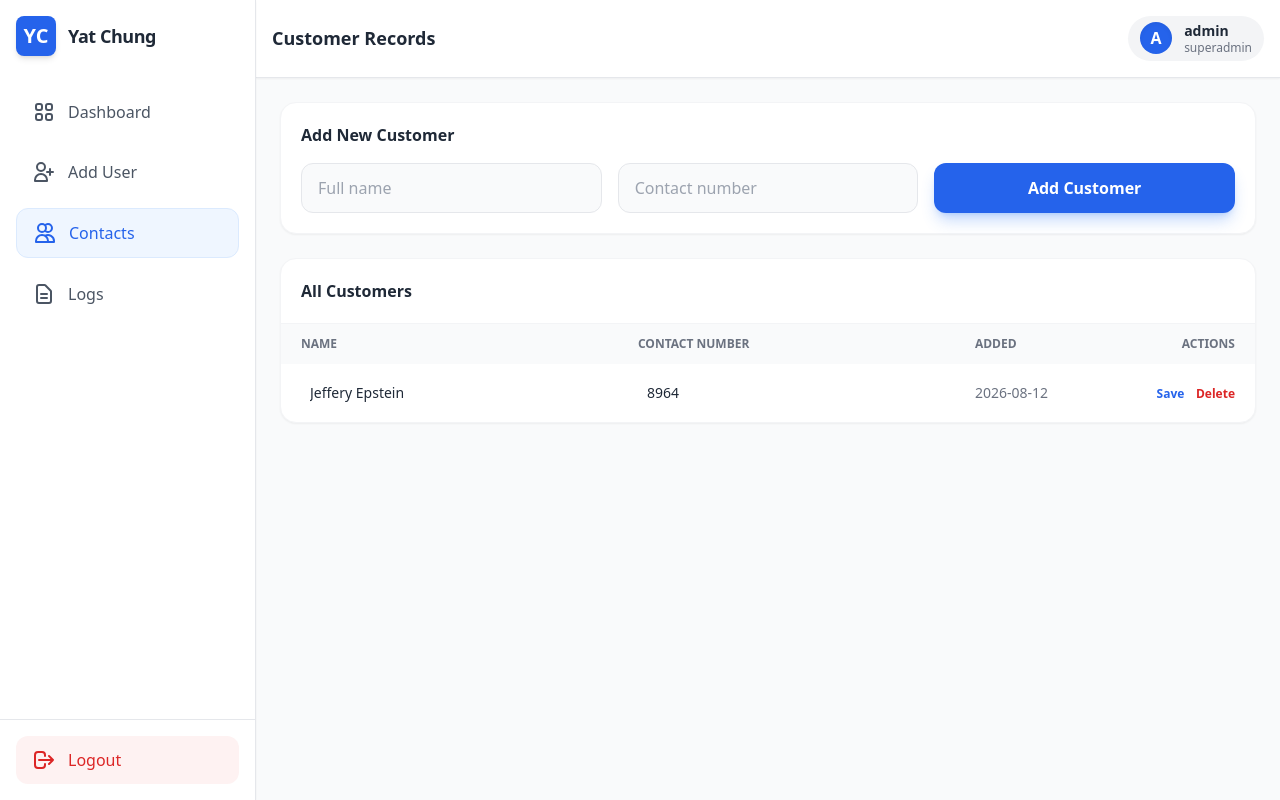
After one commit to MathisLam/Car_dealership_inventory_management_system, a Flask app: page /customers in a window 1280 px wide. The commit adds this page. Run offline with Flask 3, Linux system fonts and the light colour scheme; a user stored in the database is signed in; data comes from the database, SQL or seed files in the repository; both versions use the stored data as it was after the commit; some libraries are stand-ins or nearby versions.

Commit message:
Add customer management

```diff
--- a/app.py
+++ b/app.py
@@ -13,7 +13,7 @@ app = Flask(__name__)
 # Basic Configuration
 app.config['SECRET_KEY'] = 'dev_super_secret_key'
 app.config['SQLALCHEMY_DATABASE_URI'] = 'sqlite:///dealership_dev.db'
-app.config['SQLALCHEMY_TRACK_MODIFICATIONS'] = False
+app.config['SQLALCHEMY_TRFACK_MODIFICATIONS'] = False
 
 # Initialize Extensions
 db = SQLAlchemy(app)
@@ -219,6 +219,65 @@ def mark_sold(item_id):
 
     flash(f'Vehicle {item.make} {item.model} marked as Sold!', 'success')
     return redirect(url_for('dashboard'))
+
+@app.route('/add-customer', methods=['POST'])
+@login_required
+@requires_roles('owner', 'co_owner', 'senior_staff', 'staff')
+def add_customer():
+    name = request.form.get('name')
+    contact_number = request.form.get('contact_number')
+
+    if not name or not contact_number:
+        flash('Name and contact number are required.', 'error')
+        return redirect(url_for('customers'))
+
+    new_customer = Customer(name=name, contact_number=contact_number)
+    db.session.add(new_customer)
+
+    log = AuditLog(user_id=current_user.id, action=f"Added customer: {name}")
+    db.session.add(log)
+    db.session.commit()
+
+    flash('Customer added successfully!', 'success')
+    return redirect(url_for('customers'))
+
+
+@app.route('/edit-customer/<int:customer_id>', methods=['POST'])
+@login_required
+@requires_roles('owner', 'co_owner', 'senior_staff', 'staff')
+def edit_customer(customer_id):
+    customer = Customer.query.get_or_404(customer_id)
+    customer.name = request.form.get('name')
+    customer.contact_number = request.form.get('contact_number')
+
+    log = AuditLog(user_id=current_user.id, action=f"Edited customer ID {customer.id}")
+    db.session.add(log)
+    db.session.commit()
+
+    flash('Customer updated successfully!', 'success')
+    return redirect(url_for('customers'))
+
+
+@app.route('/delete-customer/<int:customer_id>', methods=['POST'])
+@login_required
+@requires_roles('owner', 'co_owner', 'senior_staff')
+def delete_customer(customer_id):
+    customer = Customer.query.get_or_404(customer_id)
+    log = AuditLog(user_id=current_user.id, action=f"Deleted customer: {customer.name}")
+    db.session.add(log)
+    db.session.delete(customer)
+    db.session.commit()
+
+    flash('Customer deleted.', 'success')
+    return redirect(url_for('customers'))
+
+
+@app.route('/customers')
+@login_required
+@requires_roles('owner', 'co_owner', 'senior_staff', 'staff')
+def customers():
+    all_customers = Customer.query.order_by(Customer.created_at.desc()).all()
+    return render_template('customers.html', user=current_user, customers=all_customers)
 
 @app.route('/add-task', methods=['POST'])
 @login_required
--- /dev/null
+++ b/templates/customers.html
@@ -0,0 +1,171 @@
+<!DOCTYPE html>
+<html lang="en" class="light">
+<head>
+    <meta charset="UTF-8">
+    <meta name="viewport" content="width=device-width, initial-scale=1.0">
+    <title>Yat Chung Car Co. - Customers</title>
+    <script src="https://cdn.tailwindcss.com"></script>
+    <script>
+        tailwind.config = {
+            darkMode: 'class',
+            theme: {
+                extend: {
+                    colors: {
+                        primary: '#2563eb',
+                        secondary: '#475569',
+                        success: '#16a34a',
+                        warning: '#ea580c',
+                        danger: '#dc2626',
+                    }
+                }
+            }
+        }
+    </script>
+    <style>
+        body { transition: background-color 0.3s ease, color 0.3s ease; }
+        ::-webkit-scrollbar { width: 8px; }
+        ::-webkit-scrollbar-track { background: transparent; }
+        ::-webkit-scrollbar-thumb { background: #cbd5e1; border-radius: 4px; }
+        .dark ::-webkit-scrollbar-thumb { background: #475569; }
+    </style>
+</head>
+<body class="bg-gray-50 dark:bg-gray-900 text-gray-800 dark:text-gray-100 h-screen flex overflow-hidden">
+
+    <!-- Left Sidebar (same as dashboard, "Contacts" marked active) -->
+    <aside class="w-24 md:w-64 bg-white dark:bg-gray-800 border-r border-gray-200 dark:border-gray-700 flex flex-col justify-between shadow-sm z-10 transition-all">
+        <div class="p-4">
+            <div class="flex items-center justify-center md:justify-start gap-3 mb-8">
+                <div class="w-10 h-10 bg-primary text-white rounded-lg flex items-center justify-center font-bold text-xl shadow-md">YC</div>
+                <h1 class="hidden md:block font-bold text-lg tracking-tight">Yat Chung</h1>
+            </div>
+
+            <nav class="space-y-3">
+                <a href="{{ url_for('dashboard') }}" class="w-full flex items-center justify-center md:justify-start gap-3 px-4 py-3 hover:bg-gray-100 dark:hover:bg-gray-700 rounded-xl font-medium transition-colors text-gray-600 dark:text-gray-300">
+                    <svg class="w-6 h-6" fill="none" stroke="currentColor" viewBox="0 0 24 24"><path stroke-linecap="round" stroke-linejoin="round" stroke-width="2" d="M4 6a2 2 0 012-2h2a2 2 0 012 2v2a2 2 0 01-2 2H6a2 2 0 01-2-2V6zM14 6a2 2 0 012-2h2a2 2 0 012 2v2a2 2 0 01-2 2h-2a2 2 0 01-2-2V6zM4 16a2 2 0 012-2h2a2 2 0 012 2v2a2 2 0 01-2 2H6a2 2 0 01-2-2v-2zM14 16a2 2 0 012-2h2a2 2 0 012 2v2a2 2 0 01-2 2h-2a2 2 0 01-2-2v-2z"></path></svg>
+                    <span class="hidden md:inline">Dashboard</span>
+                </a>
+
+                {% if user and user.role in ['superadmin', 'owner'] %}
+                <a href="{{ url_for('dashboard') }}" class="w-full flex items-center justify-center md:justify-start gap-3 px-4 py-3 hover:bg-gray-100 dark:hover:bg-gray-700 rounded-xl font-medium transition-colors text-gray-600 dark:text-gray-300">
+                    <svg class="w-6 h-6" fill="none" stroke="currentColor" viewBox="0 0 24 24"><path stroke-linecap="round" stroke-linejoin="round" stroke-width="2" d="M18 9v3m0 0v3m0-3h3m-3 0h-3m-2-5a4 4 0 11-8 0 4 4 0 018 0zM3 20a6 6 0 0112 0v1H3v-1z"></path></svg>
+                    <span class="hidden md:inline">Add User</span>
+                </a>
+                {% endif %}
+
+                {% if user and user.role != 'investor' %}
+                <a href="{{ url_for('customers') }}" class="w-full flex items-center justify-center md:justify-start gap-3 px-4 py-3 bg-blue-50 dark:bg-blue-900/30 text-primary rounded-xl font-medium transition-colors border border-blue-100 dark:border-blue-800">
+                    <svg class="w-6 h-6" fill="none" stroke="currentColor" viewBox="0 0 24 24"><path stroke-linecap="round" stroke-linejoin="round" stroke-width="2" d="M12 4.354a4 4 0 110 5.292M15 21H3v-1a6 6 0 0112 0v1zm0 0h6v-1a6 6 0 00-9-5.197M13 7a4 4 0 11-8 0 4 4 0 018 0z"></path></svg>
+                    <span class="hidden md:inline">Contacts</span>
+                </a>
+                {% endif %}
+
+                {% if user and user.role == 'superadmin' %}
+                <a href="{{ url_for('view_logs') }}" class="w-full flex items-center justify-center md:justify-start gap-3 px-4 py-3 hover:bg-gray-100 dark:hover:bg-gray-700 rounded-xl font-medium transition-colors text-gray-600 dark:text-gray-300">
+                    <svg class="w-6 h-6" fill="none" stroke="currentColor" viewBox="0 0 24 24"><path stroke-linecap="round" stroke-linejoin="round" stroke-width="2" d="M9 12h6m-6 4h6m2 5H7a2 2 0 01-2-2V5a2 2 0 012-2h5.586a1 1 0 01.707.293l5.414 5.414a1 1 0 01.293.707V19a2 2 0 01-2 2z"></path></svg>
+                    <span class="hidden md:inline">Logs</span>
+                </a>
+                {% endif %}
+            </nav>
+        </div>
+
+        <div class="p-4 border-t border-gray-200 dark:border-gray-700 space-y-3">
+            <a href="{{ url_for('logout') }}" class="w-full flex items-center justify-center md:justify-start gap-3 px-4 py-3 bg-red-50 text-red-600 dark:bg-red-900/20 dark:text-red-400 hover:bg-red-100 dark:hover:bg-red-900/40 rounded-xl font-medium transition-colors">
+                <svg class="w-6 h-6" fill="none" stroke="currentColor" viewBox="0 0 24 24"><path stroke-linecap="round" stroke-linejoin="round" stroke-width="2" d="M17 16l4-4m0 0l-4-4m4 4H7m6 4v1a3 3 0 01-3 3H6a3 3 0 01-3-3V7a3 3 0 013-3h4a3 3 0 013 3v1"></path></svg>
+                <span class="hidden md:inline">Logout</span>
+            </a>
+        </div>
+    </aside>
+
+    <!-- Main Content -->
+    <main class="flex-1 flex flex-col h-full overflow-hidden relative">
+
+        <header class="bg-white dark:bg-gray-800 border-b border-gray-200 dark:border-gray-700 p-4 flex justify-between items-center shadow-sm z-0">
+            <h2 class="font-bold text-lg text-gray-800 dark:text-white">Customer Records</h2>
+            <div class="flex items-center gap-3 px-3 py-1.5 bg-gray-100 dark:bg-gray-700 rounded-full">
+                <div class="w-8 h-8 bg-primary text-white rounded-full flex items-center justify-center font-bold shadow-inner">
+                    {{ user.username[0] | upper if user else 'U' }}
+                </div>
+                <div class="hidden sm:block text-sm">
+                    <p class="font-bold leading-tight">{{ user.username if user else 'Staff User' }}</p>
+                    <p class="text-xs text-gray-500 dark:text-gray-400 leading-tight">{{ user.role if user else 'Staff' }}</p>
+                </div>
+            </div>
+        </header>
+
+        {% with messages = get_flashed_messages(with_categories=true) %}
+            {% if messages %}
+                <div class="px-4 pt-4 md:px-6 md:pt-6 pb-0">
+                    {% for category, message in messages %}
+                        <div class="p-4 mb-2 rounded-xl text-sm font-medium
+                            {% if category == 'success' %} bg-green-100 text-green-800 border border-green-200 dark:bg-green-900/30 dark:text-green-400 dark:border-green-800/30
+                            {% elif category == 'error' %} bg-red-100 text-red-800 border border-red-200 dark:bg-red-900/30 dark:text-red-400 dark:border-red-800/30
+                            {% else %} bg-blue-100 text-blue-800 border border-blue-200 dark:bg-blue-900/30 dark:text-blue-400 dark:border-blue-800/30 {% endif %}">
+                            {{ message }}
+                        </div>
+                    {% endfor %}
+                </div>
+            {% endif %}
+        {% endwith %}
+
+        <div class="flex-1 overflow-y-auto p-4 md:p-6 space-y-6">
+
+            <!-- Add Customer -->
+            <div class="bg-white dark:bg-gray-800 rounded-2xl shadow-sm border border-gray-100 dark:border-gray-700 p-5">
+                <h3 class="font-bold text-gray-800 dark:text-white mb-4">Add New Customer</h3>
+                <form action="{{ url_for('add_customer') }}" method="POST" class="grid grid-cols-1 md:grid-cols-3 gap-4">
+                    <input type="text" name="name" required placeholder="Full name"
+                        class="px-4 py-3 rounded-xl bg-gray-50 dark:bg-gray-900 border border-gray-200 dark:border-gray-700 focus:ring-2 focus:ring-primary focus:outline-none dark:text-white">
+                    <input type="text" name="contact_number" required placeholder="Contact number"
+                        class="px-4 py-3 rounded-xl bg-gray-50 dark:bg-gray-900 border border-gray-200 dark:border-gray-700 focus:ring-2 focus:ring-primary focus:outline-none dark:text-white">
+                    <button type="submit" class="py-3 px-4 bg-primary hover:bg-blue-700 text-white rounded-xl font-bold shadow-lg shadow-blue-500/30 transition-all">Add Customer</button>
+                </form>
+            </div>
+
+            <!-- Customer List -->
+            <div class="bg-white dark:bg-gray-800 rounded-2xl shadow-sm border border-gray-100 dark:border-gray-700 overflow-hidden">
+                <div class="p-5 border-b border-gray-100 dark:border-gray-700">
+                    <h3 class="font-bold text-gray-800 dark:text-white">All Customers</h3>
+                </div>
+                <table class="w-full text-sm">
+                    <thead class="bg-gray-50 dark:bg-gray-900/50 text-left text-xs uppercase text-gray-500 dark:text-gray-400">
+                        <tr>
+                            <th class="px-5 py-3">Name</th>
+                            <th class="px-5 py-3">Contact Number</th>
+                            <th class="px-5 py-3">Added</th>
+                            <th class="px-5 py-3 text-right">Actions</th>
+                        </tr>
+                    </thead>
+                    <tbody class="divide-y divide-gray-100 dark:divide-gray-700">
+                        {% for customer in customers %}
+                        <tr>
+                            <form action="{{ url_for('edit_customer', customer_id=customer.id) }}" method="POST" class="contents">
+                            <td class="px-5 py-3">
+                                <input type="text" name="name" value="{{ customer.name }}" required
+                                    class="w-full px-2 py-1.5 rounded-lg bg-transparent border border-transparent hover:border-gray-200 dark:hover:border-gray-700 focus:border-primary focus:outline-none dark:text-white">
+                            </td>
+                            <td class="px-5 py-3">
+                                <input type="text" name="contact_number" value="{{ customer.contact_number }}" required
+                                    class="w-full px-2 py-1.5 rounded-lg bg-transparent border border-transparent hover:border-gray-200 dark:hover:border-gray-700 focus:border-primary focus:outline-none dark:text-white">
+                            </td>
+                            <td class="px-5 py-3 text-gray-500 dark:text-gray-400">{{ customer.created_at.strftime('%Y-%m-%d') }}</td>
+                            <td class="px-5 py-3 text-right space-x-2">
+                                <button type="submit" class="text-xs font-bold text-primary hover:underline">Save</button>
+                            </form>
+                                {% if user and user.role in ['owner', 'co_owner', 'senior_staff', 'superadmin'] %}
+                                <form action="{{ url_for('delete_customer', customer_id=customer.id) }}" method="POST" class="inline"
+                                      onsubmit="return confirm('Delete this customer?');">
+                                    <button type="submit" class="text-xs font-bold text-danger hover:underline">Delete</button>
+                                </form>
+                                {% endif %}
+                            </td>
+                        </tr>
+                        {% else %}
+                        <tr><td colspan="4" class="px-5 py-6 text-center text-gray-400 italic">No customers yet.</td></tr>
+                        {% endfor %}
+                    </tbody>
+                </table>
+            </div>
+        </div>
+    </main>
+</body>
+</html>
```
Also changed, not shown: templates/base.html (+3 -4 lines), instance/dealership_dev.db.
